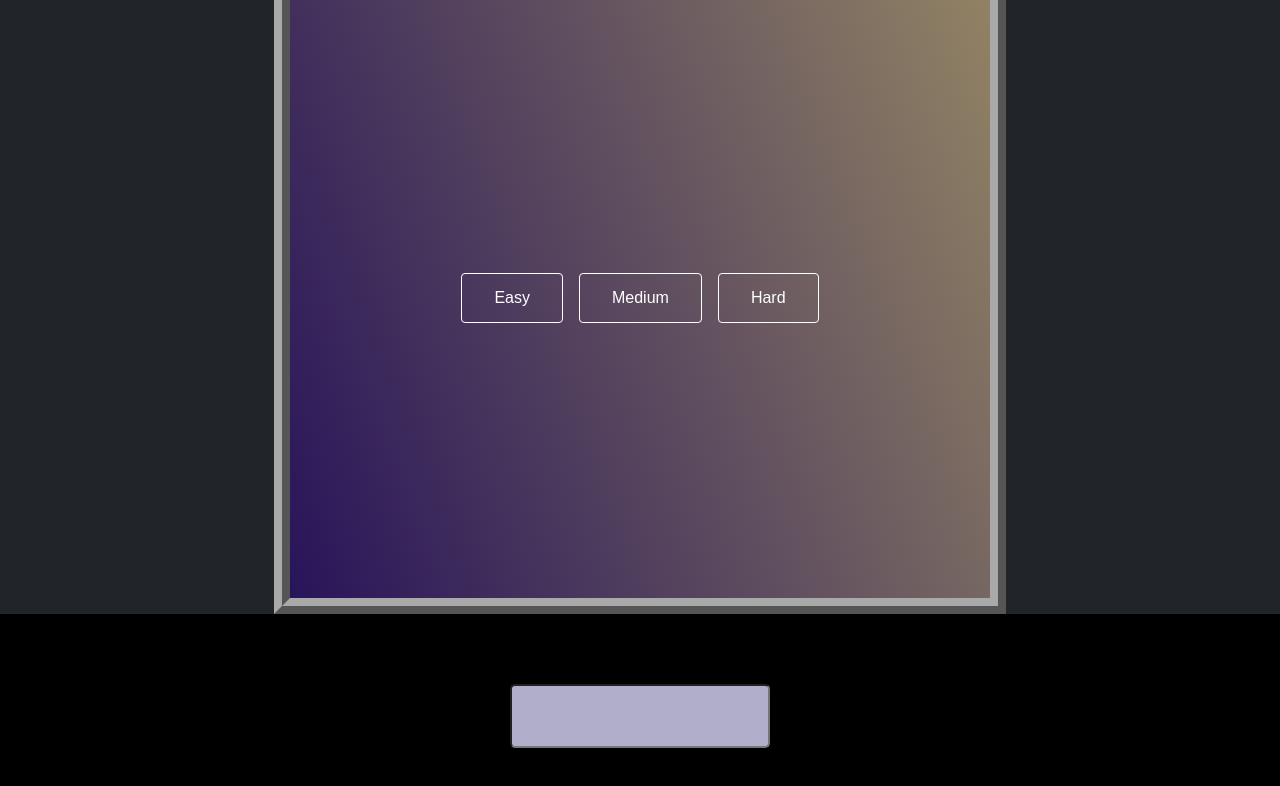
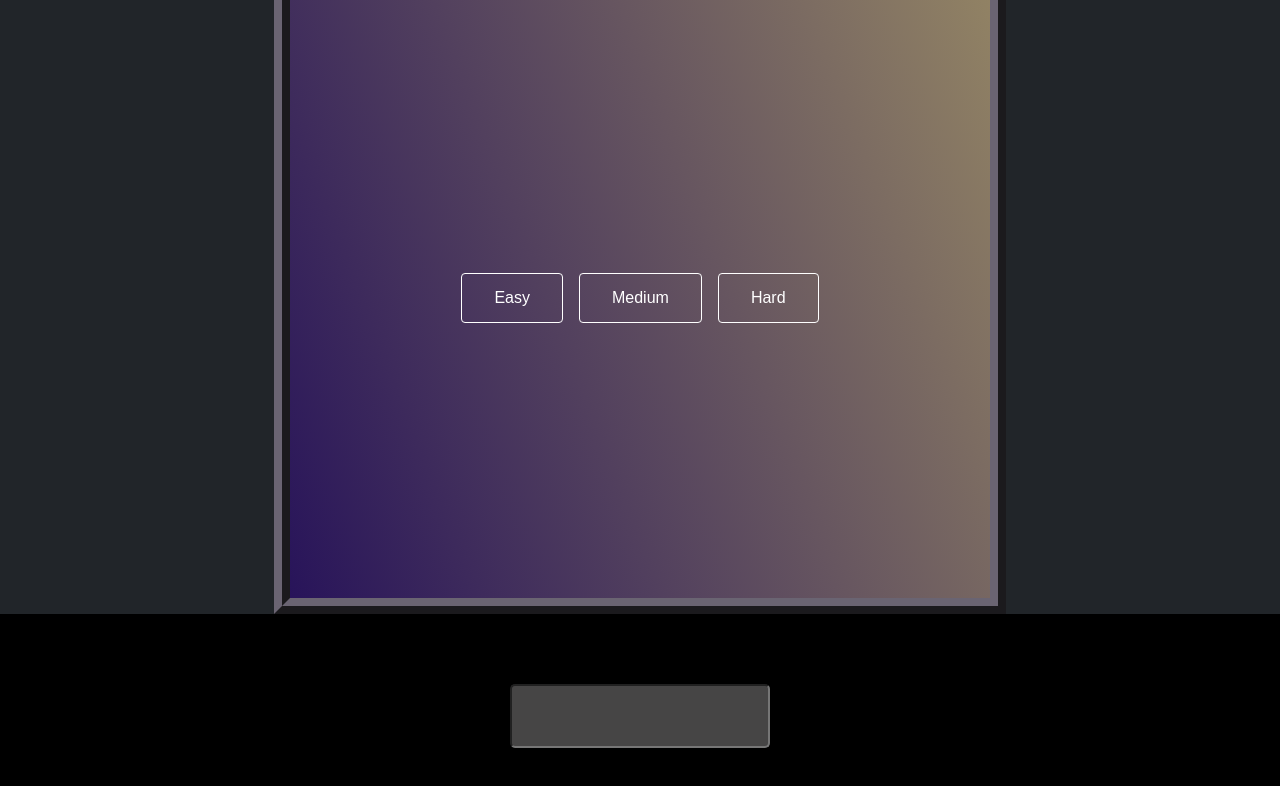
Before and after one commit to hfzgfr/typohacko, a plain HTML site: page index.html in a window 1280 px wide. Shown: the part 128-914 px from the top of the page. Drawn offline with Linux system fonts and the light colour scheme; a web font is replaced by a local one.

Commit message:
Initial commit

```diff
--- a/css/style.css
+++ b/css/style.css
@@ -106,7 +106,7 @@ button:hover {
 
 #test-canvas {
   background-color: grey;
-  border: 1rem ridge darkgray;
+  border: 1rem ridge rgb(106, 100, 114);
   /* background-color: rgb(49, 45, 45); */
 }
 
@@ -117,13 +117,15 @@ button:hover {
 }
 
 #word-input {
-  background-color: rgba(194, 192, 223, 0.911);
+  /* background-color: rgba(194, 192, 223, 0.911); */
+  background-color: rgb(70, 69, 69);
   border-radius: 5px;
   padding: 10px;
   width: 260px;
   font-size: 35px;
   text-align: center;
-  color: rgb(110, 80, 100);
+  color: rgb(190, 151, 177);
+  /* color: rgb(110, 80, 100); */
 }
 
 /* SHHHH */
```
